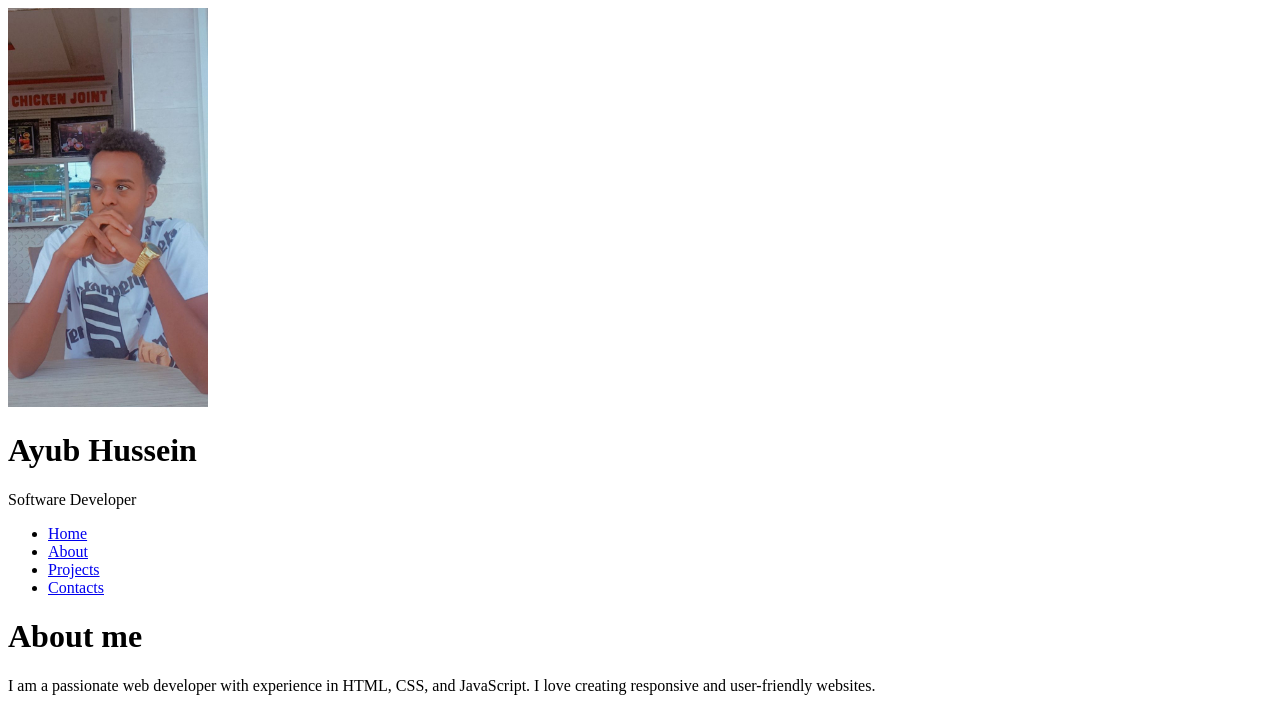
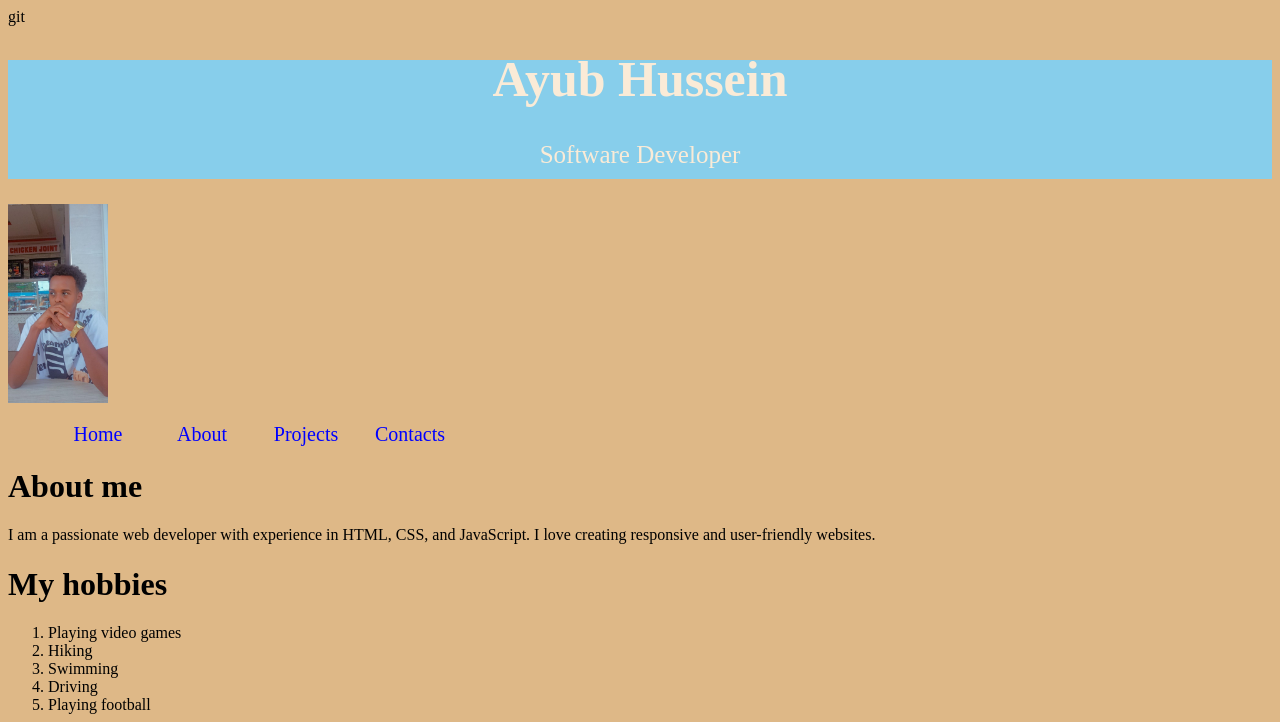
Before and after one commit to ayyub2022/MYPORTFOLIO, a plain HTML site: page index.html in a window 1280 px wide. Shown: the top 722 px of the page. Drawn offline with Linux system fonts and the light colour scheme.

Commit message:
initial commit

```diff
--- a/index.html
+++ b/index.html
@@ -3,13 +3,15 @@
 <head>
     <meta charset="UTF-8">
     <meta name="viewport" content="width=device-width, initial-scale=1.0">
+    <link rel="stylesheet" href="style.css">git
     <title>Ayub Hussein</title>
     <header>
-        <img class="image" width="200" class="image" src="Snapchat-790367067.jpg">
+
         <div class="yb">
         <h1>Ayub Hussein</h1>
         <p>Software Developer</p>
     </header>
+          <img class="image" width="100" class="image" src="Snapchat-790367067.jpg">
     <nav class="navbar">
         <ul>
             <li><a href="#Home">Home</a></li>
--- a/style.css
+++ b/style.css
@@ -1,10 +1,10 @@
 body{
-    background-color: antiquewhite;
+    background-color: burlywood;
 }
 header{
-    background-color: blue;
+    background-color:skyblue;
     font-family: 'Times New Roman', Times, serif;
-    font-size: 20px;
+    font-size: 40px;
     text-align: center;
 }
 .navbar li{
```
